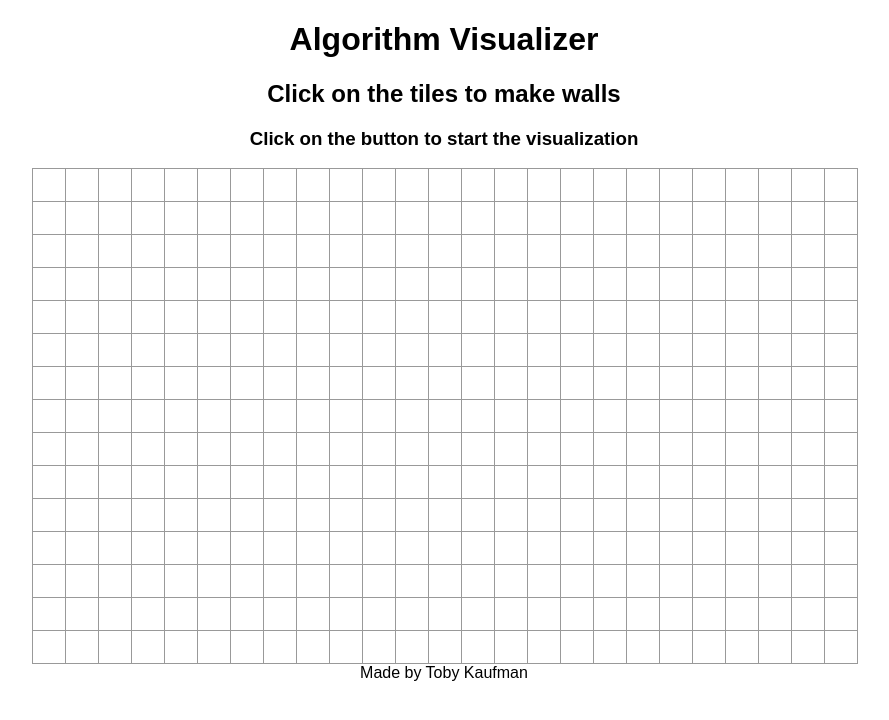
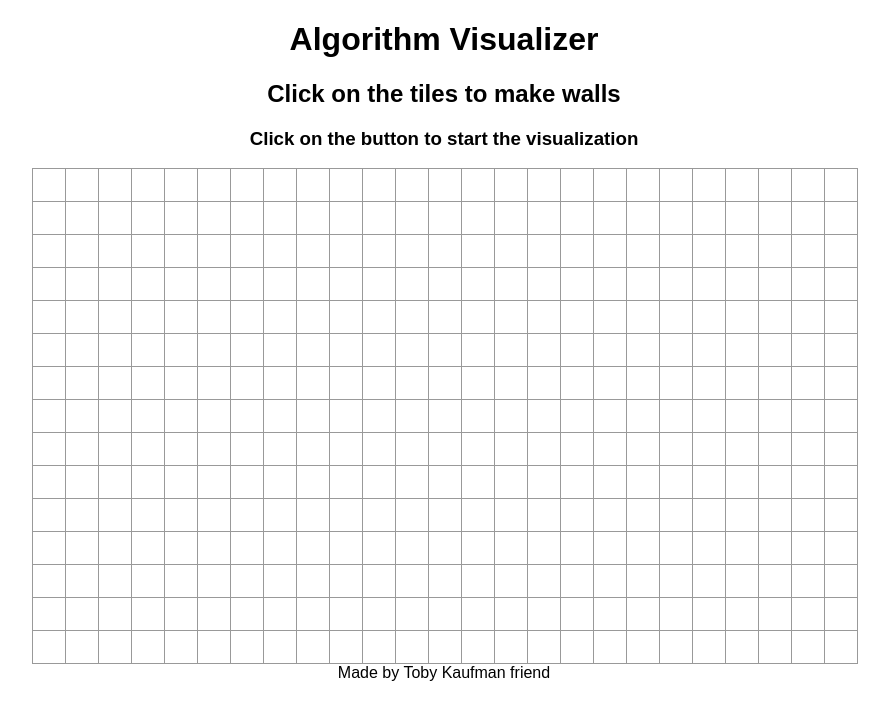
Before and after one commit to TobyKaufman/ReactVisualizationAlgo, a React (Create React App) app: page / in a window 1280 px wide. Shown: the top 720 px of the page, without its empty margins (196-1085 px from the left). Built offline with nearby package versions, Linux system fonts and the light colour scheme.

Commit message:
update html

```diff
--- a/src/App.js
+++ b/src/App.js
@@ -12,7 +12,7 @@ export default function App() {
       <div className="Board">
         <Board />
         <div>
-          Made by Toby Kaufman
+          Made by Toby Kaufman friend
         </div>
 
       </div>
```
